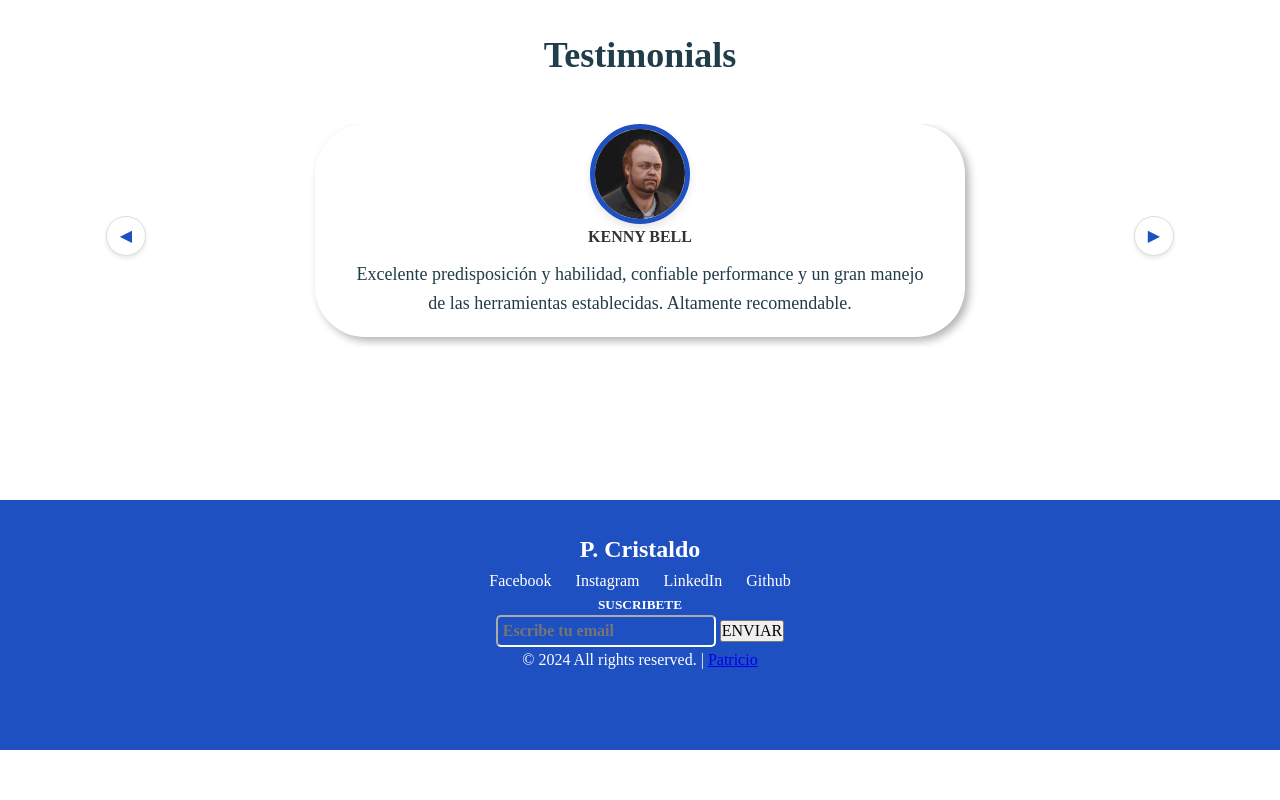
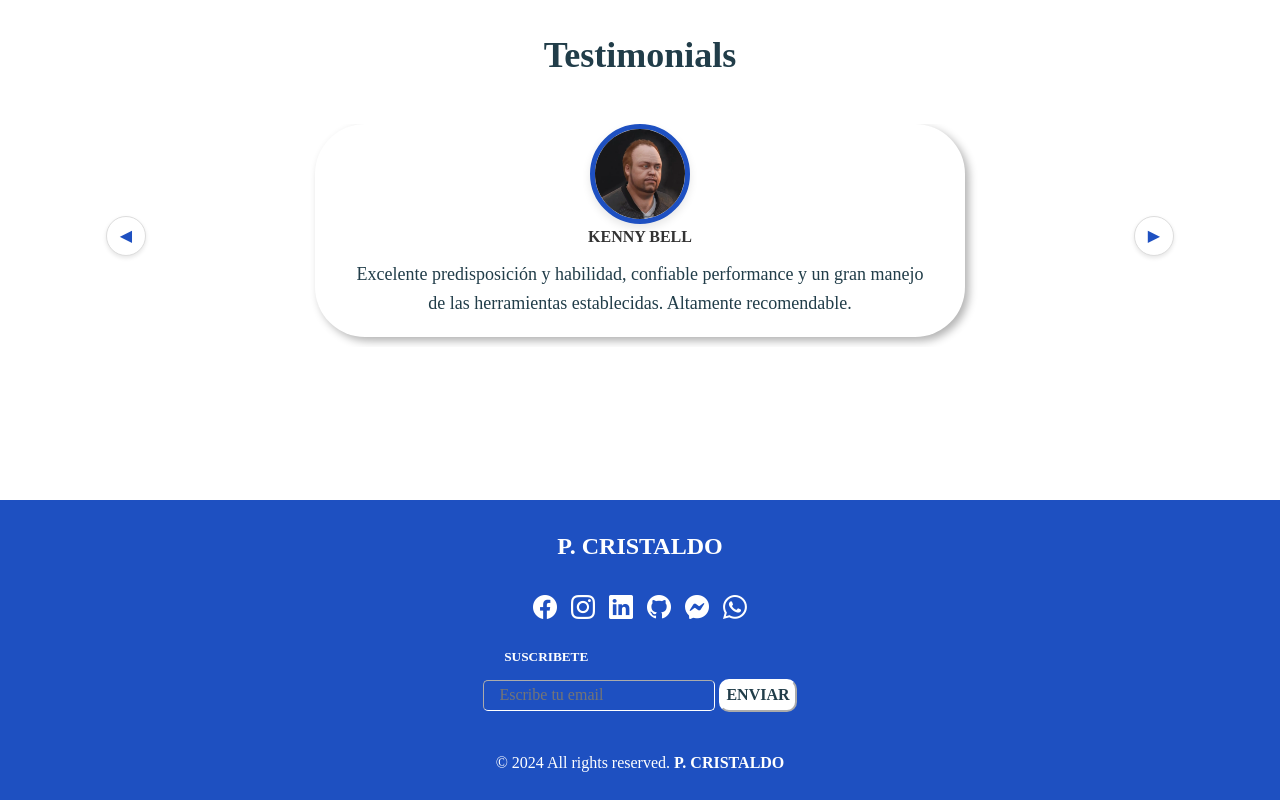
Before and after one commit to PatricioCristaldo/TP-FINAL-1-UTN, a plain HTML site: page index.html in a window 1280 px wide. Shown: the part 1706-2506 px from the top of the page. Before the commit the page ends 2456 px from the top, so only its background shows below. Drawn offline with nearby package versions, Linux system fonts and the light colour scheme.

Commit message:
Termino footer

```diff
--- a/css/styles.css
+++ b/css/styles.css
@@ -382,20 +382,42 @@ footer {
     text-align: center;
     margin-top: 8%;
     width: 100%;
-    height: 250px;
-    padding: 30px;
+    height: 300px;
+    padding: 15px;
+    line-height: 2.6;
+    font-family: "GADUGI";
 }
 
+footer .social-links i {
+    border-radius: 1px solid #fff;
+}
 footer .social-links a {
-    margin: 0 10px;
+    padding: 5px;
+    font-size: x-large;
     text-decoration: none;
     color: #fff;
 }
+
 footer input{
-    padding: 5px;
+    padding: 5px 15px;
     background: var(--primary-color);
     border-radius: 5px;
+    border-width: 1px;
     border-color: #FFFFFF;
+    color: var(--tertiary-color);
+    font-family: "GADUGI";
+    margin-bottom: 30px;
+}
+footer h5{
+    margin-right: 15%;
+}
+footer button{
+    padding: 5px;
+    background: var(--quinary-color);
+    border-radius: 10px;
+    border-color: var(--quinary-color);
+    color: var(--tertiary-color);
     font-family: "GADUGI";
     font-weight: bold;
+    margin-bottom: 30px;
 }
--- a/index.html
+++ b/index.html
@@ -7,7 +7,9 @@
     <title>Patricio Cristaldo - Portfolio</title>
     <link rel="stylesheet" href="css/normalize.css">
     <link rel="stylesheet" href="css/styles.css">
+    <link rel="stylesheet" href="https://cdn.jsdelivr.net/npm/bootstrap-icons@1.11.3/font/bootstrap-icons.min.css">
 </head>
+
 <body>
     <header>
         <div class="container">
@@ -30,7 +32,8 @@
             <div class="container">
                 <div class="hero-text">
                     <h2>Hola! Yo soy </h2><span>PATRICIO </span><span>CRISTALDO</span>
-                    <p>Me dedico a hacer trabajos de desarrollo web, si te interesa lo que hago, no dudes en hacer click en el botón de abajo.</p>
+                    <p>Me dedico a hacer trabajos de desarrollo web, si te interesa lo que hago, no dudes en hacer click
+                        en el botón de abajo.</p>
                     <a href="#" class="cta-button">CUENTAME SOBRE TU PROYECTO</a>
                 </div>
                 <div class="hero-image">
@@ -54,17 +57,20 @@
                 <div class="services-cards">
                     <div class="service-card">
                         <h3>Diseño web</h3>
-                        <p>Diseño de páginas web de distinto tipo; ecommerce, portfolio, landing, etc. Consultas en el botón debajo.</p>
+                        <p>Diseño de páginas web de distinto tipo; ecommerce, portfolio, landing, etc. Consultas en el
+                            botón debajo.</p>
                         <a href="#" class="learn-more-button">Saber más</a>
                     </div>
                     <div class="service-card">
                         <h3>UX/UI</h3>
-                        <p>Enfoque en una buena experiencia e interfaz de usuario, diseño amigable, intuitivo y fácil de usar.</p>
+                        <p>Enfoque en una buena experiencia e interfaz de usuario, diseño amigable, intuitivo y fácil de
+                            usar.</p>
                         <a href="#" class="learn-more-button">Saber más</a>
                     </div>
                     <div class="service-card">
                         <h3>Automatización</h3>
-                        <p>Desarrollo de funciones que automatizan procesos en tu web, en base a ciertos disparadores personalizables.</p>
+                        <p>Desarrollo de funciones que automatizan procesos en tu web, en base a ciertos disparadores
+                            personalizables.</p>
                         <a href="#" class="learn-more-button">Saber más</a>
                     </div>
                 </div>
@@ -79,7 +85,9 @@
                 </div>
                 <div class="about-text">
                     <h2>Un poco sobre mi</h2>
-                    <p>Soy desarrollador web full stack, actualmente me encuentro realizando una diplomatura en desarrollo web con la Universidad Tecnológica Nacional para potenciar mí conocimiento y habilidades.</p>
+                    <p>Soy desarrollador web full stack, actualmente me encuentro realizando una diplomatura en
+                        desarrollo web con la Universidad Tecnológica Nacional para potenciar mí conocimiento y
+                        habilidades.</p>
                     <a href="#" class="cta-button">MÁS INFORMACIÓN</a>
                 </div>
             </div>
@@ -94,25 +102,28 @@
                         <img src="images/Lestercrest.jpg" alt="Basit Baso">
                     </div>
                     <h3>KENNY BELL</h3>
-                    <p>Excelente predisposición y habilidad, confiable performance y un gran manejo de las herramientas establecidas. Altamente recomendable.</p>
+                    <p>Excelente predisposición y habilidad, confiable performance y un gran manejo de las herramientas
+                        establecidas. Altamente recomendable.</p>
                 </div>
                 <button class="nav-button next-button">&#9654;</button>
             </div>
         </section>
     </main>
     <footer>
-            <h2>P. Cristaldo</h2>
+        <h2>P. CRISTALDO</h2>
         <div class="social-links">
-                <a href="#">Facebook</a>
-                <a href="#">Instagram</a>
-                <a href="#">LinkedIn</a>
-                <a href="#">Github</a>
+            <a href="#"><i class="bi bi-facebook"></i></a>
+            <a href="#"><i class="bi bi-instagram"></i></a>
+            <a href="#"><i class="bi bi-linkedin"></i></a>
+            <a href="#"><i class="bi bi-github"></i></a>
+            <a href="#"><i class="bi bi-messenger"></i></a>
+            <a href="#"><i class="bi bi-whatsapp"></i></a>
         </div>
-            <div class="">
+        <div>
             <h5>SUSCRIBETE</h5>
             <input type="email" id="email" email="email" placeholder="Escribe tu email">
             <button>ENVIAR</button>
-            <p>&copy; 2024 All rights reserved. | <a href="#">Patricio</a></p>
+            <p>&copy; 2024 All rights reserved. <strong href="#">P. CRISTALDO</strong></p>
         </div>
     </footer>
 </body>
```
Lines whose indentation alone changed are shown as unchanged.
